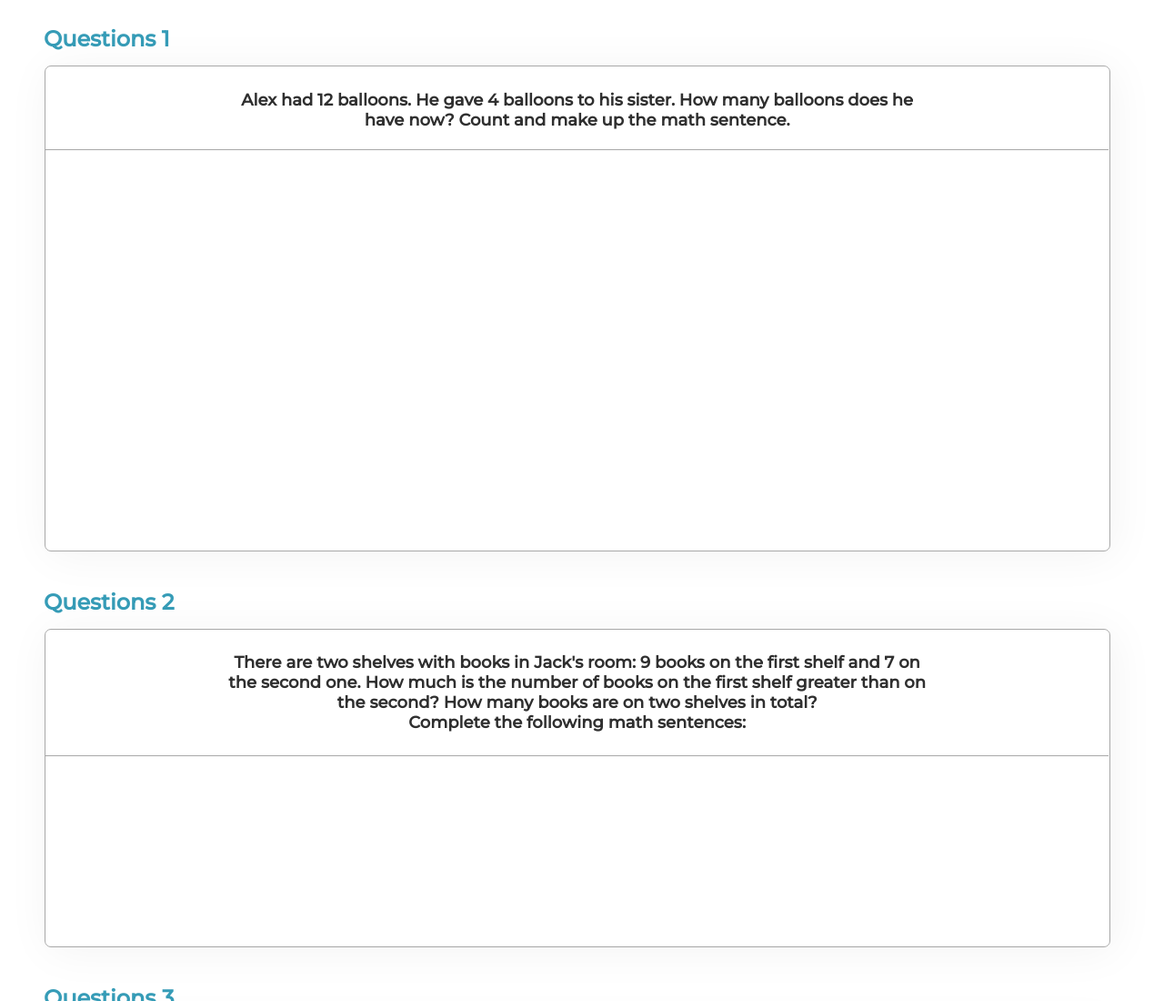
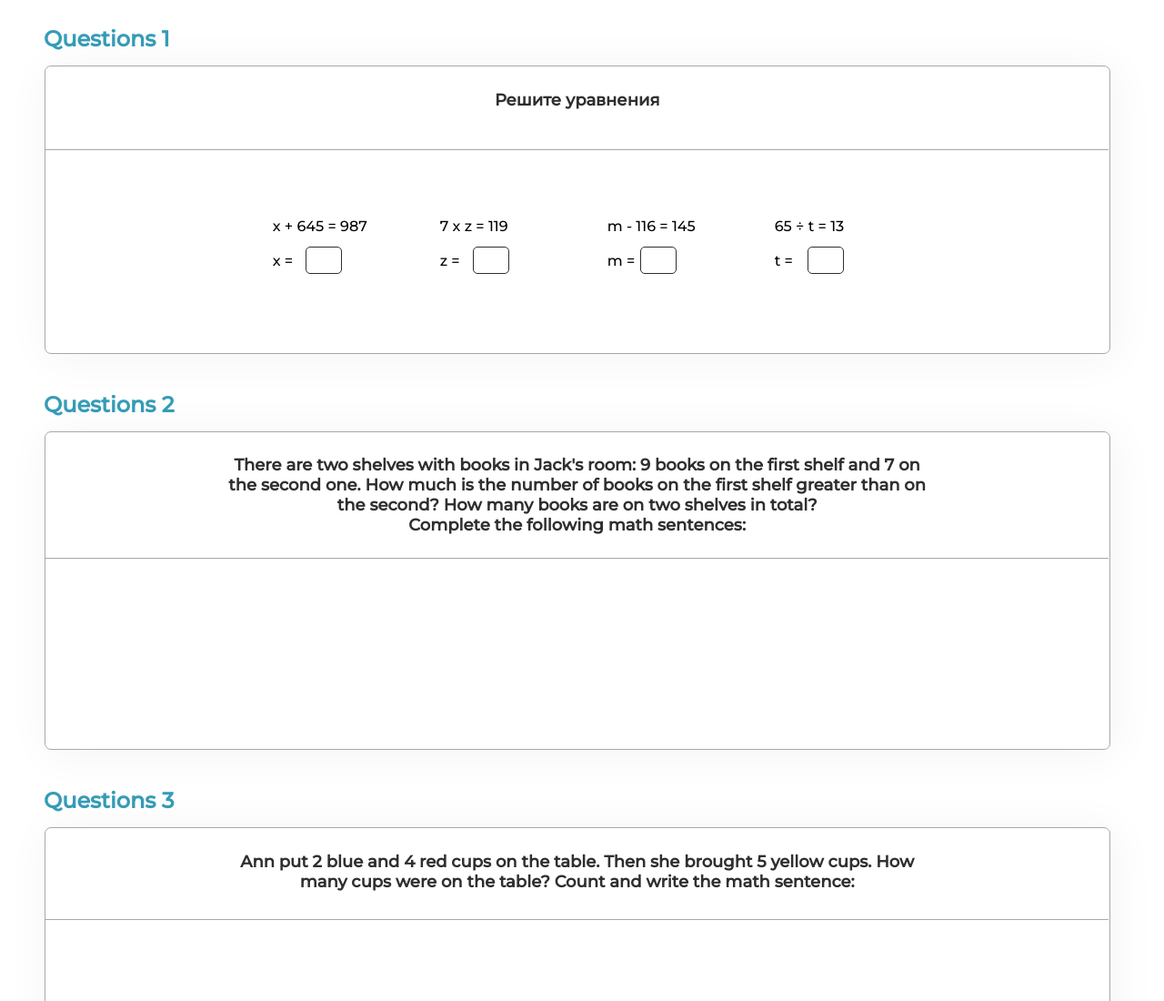
Before and after one commit to BossNumber1/4gradePractithink, a plain HTML site: page RESULT/index.html in a window 1280 px wide. Shown: the top 1100 px of the page at 91% size. Drawn offline with Linux system fonts and the light colour scheme; a script that the page names is missing.

Commit message:
made the visual part of 1 question

```diff
--- a/RESULT/index.html
+++ b/RESULT/index.html
@@ -15,13 +15,34 @@
             <div class="question1">
                 <div class="nameTask">Questions 1</div>
                 <div class="app1">
-                    <div class="titlePage1">
-                        Alex had 12 balloons. He gave 4 balloons to his sister.
-                        How many balloons does he have now? Count and make up
-                        the math sentence.
+                    <div class="titlePage1">Решите уравнения</div>
+                    <div class="lineUnderHeading1"></div>
+                    <div class="content1">
+                        <div class="firstBlock1">
+                            <div>x + 645 = 987</div>
+                            <div class="content1input">
+                                x =<input type="text" />
+                            </div>
+                        </div>
+                        <div class="secondBlock1">
+                            <div>7 x z = 119</div>
+                            <div class="content1input">
+                                z =<input type="text" />
+                            </div>
+                        </div>
+                        <div class="thirdBlock1">
+                            <div>m - 116 = 145</div>
+                            <div class="content1input">
+                                m =<input type="text" />
+                            </div>
+                        </div>
+                        <div class="fourthBlock1">
+                            <div>65 ÷ t = 13</div>
+                            <div class="content1input">
+                                t =<input type="text" />
+                            </div>
+                        </div>
                     </div>
-                    <div class="lineUnderHeading1"></div>
-                    <div class="content1"></div>
                 </div>
             </div>
             <div class="question2">
--- a/RESULT/styles/question1.css
+++ b/RESULT/styles/question1.css
@@ -1,6 +1,6 @@
 .app1 {
     width: 1170px;
-    height: 532px;
+    height: 315px;
     left: calc(50% - 1170px / 2);
     top: 10px;
     box-shadow: 4px 4px 50px rgba(0, 0, 0, 0.05);
@@ -33,59 +33,42 @@
 /* content styles */
 
 .content1 {
-    top: 125px;
-    left: calc(50% - 530px / 2);
-    width: 530px;
-    height: 264px;
+    top: 122px;
+    left: calc(50% - 670px / 2);
+    width: 670px;
+    height: 63px;
+    display: flex;
+    align-items: center;
+    justify-content: space-between;
 }
 
-.baloons {
-    width: 530px;
-    height: 170px;
+.firstBlock1,
+.secondBlock1,
+.thirdBlock1,
+.fourthBlock1 {
+    width: 118px;
+    height: 63px;
 }
 
-/* inputs styles */
-
-.inputsCollections {
-    top: 50px;
-    left: calc(50% - 205px / 2);
-    width: 205px;
-    height: 44px;
+.content1 input {
     display: flex;
     flex-direction: row;
     justify-content: center;
     align-items: center;
-}
-
-.inputContent input {
-    position: static;
-    width: 50px;
+    padding: 6px 16px;
+    width: 40px;
     height: 30px;
-    flex: none;
-    order: 2;
-    flex-grow: 0;
-    margin: 0px 5px;
     border: 1px solid #2f2f2f;
+    box-sizing: border-box;
     border-radius: 5px;
     text-align: center;
 }
 
-.sign {
-    position: static;
-    width: 11px;
-    height: 22px;
-    left: 55px;
-    top: 4px;
-    font-style: normal;
-    font-weight: 500;
-    font-size: 18px;
-    line-height: 22px;
+.content1input {
     display: flex;
     align-items: center;
-    text-align: center;
-    color: #2f2f2f;
-    flex: none;
-    order: 1;
-    flex-grow: 0;
-    margin: 0px 5px;
+    justify-content: space-between;
+    width: 76px;
+    height: 30px;
+    top: 13px;
 }
```
